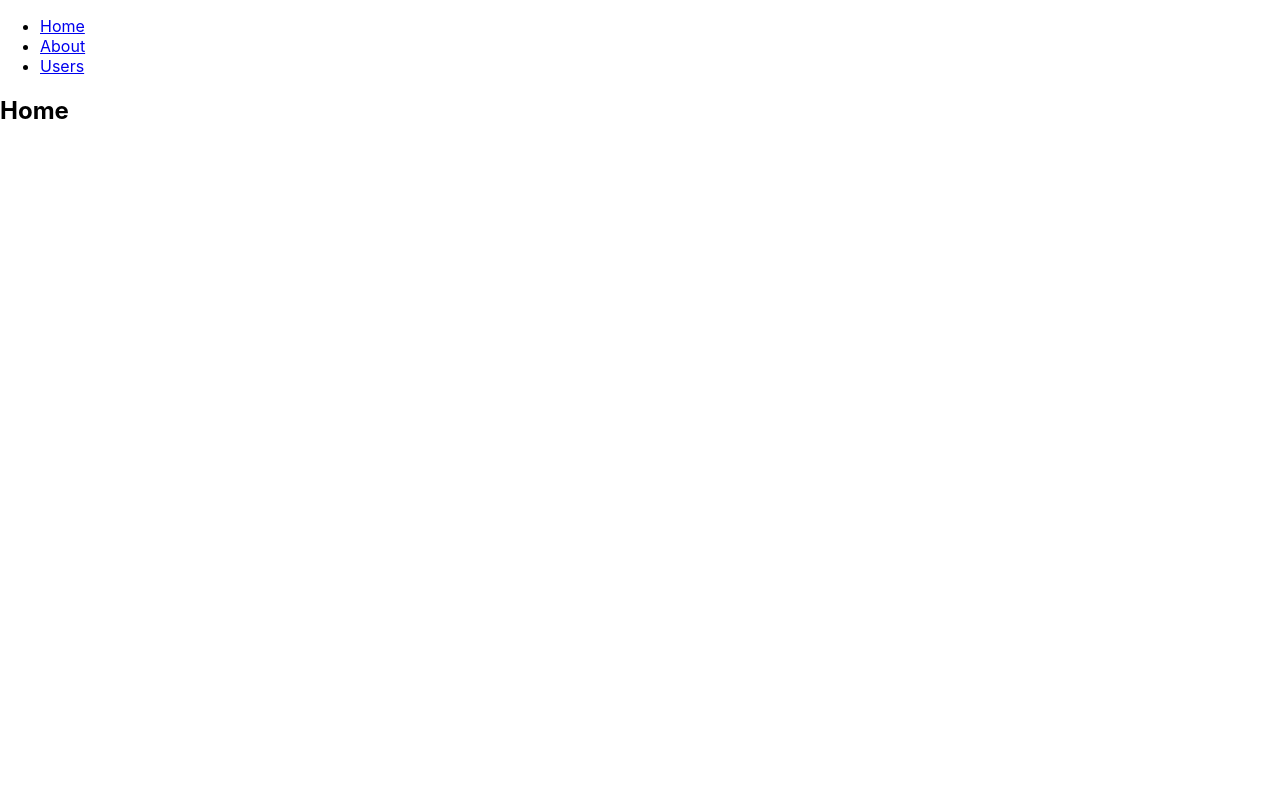
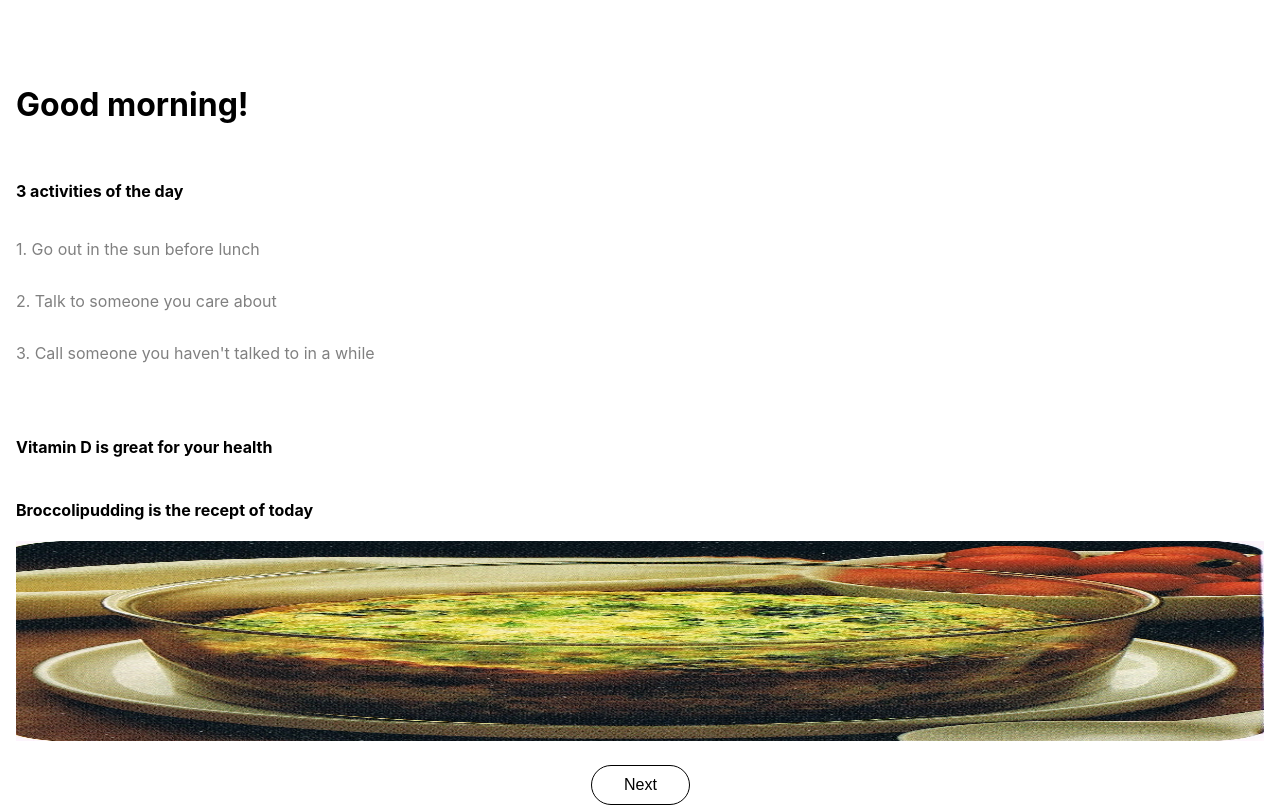
Before and after one commit to SimonTakman/Illia, a React (Create React App) app in the folder frontend/: page / in a window 1280 px wide. Built offline with nearby package versions, Linux system fonts and the light colour scheme.

Commit message:
feature/10-good-morning: Implement Good Moorning route

```diff
--- a/frontend/src/App.tsx
+++ b/frontend/src/App.tsx
@@ -5,13 +5,14 @@ import {
   Route,
   Link
 } from "react-router-dom";
+import {Home} from './routes/Home'
 
 import {About} from "./components/About"
 
 export default function App() {
   return (
     <Router>
-      <div>
+      {/* <div>
         <nav>
           <ul>
             <li>
@@ -24,7 +25,7 @@ export default function App() {
               <Link to="/users">Users</Link>
             </li>
           </ul>
-        </nav>
+        </nav> */}
 
         {/* A <Switch> looks through its children <Route>s and
             renders the first one that matches the current URL. */}
@@ -39,14 +40,11 @@ export default function App() {
             <Home />
           </Route>
         </Switch>
-      </div>
+      {/* </div> */}
     </Router>
   );
 }
 
-function Home() {
-  return <h2>Home</h2>;
-}
 
 function Users() {
   return <h2>Users</h2>;
--- /dev/null
+++ b/frontend/src/components/Button.styles.ts
@@ -0,0 +1,34 @@
+import styled from "styled-components";
+
+//Hover effect - Fade: https://github.com/IanLunn/Hover/blob/master/css/hover.css
+// https://ianlunn.github.io/Hover/#licenses
+
+export const ButtonStyle = styled.button`
+  display: inline-block;
+  outline: none;
+  vertical-align: middle;
+  -webkit-transform: perspective(1px) translateZ(0);
+  transform: perspective(1px) translateZ(0);
+  box-shadow: 0 0 1px rgba(0, 0, 0, 0);
+  -webkit-transition-duration: 0.3s;
+  transition-duration: 0.3s;
+  -webkit-transition-property: transform;
+  transition-property: transform;
+  height: 40px;
+  font-size: 16px;
+  font-weight: normal;
+  border: 1px solid black;
+  text-align: center;
+  padding: 10px 32px;
+  border-radius: 24px;
+  color: black;
+  background-color: white;
+  &:hover {
+    -webkit-transform: scale(1.1);
+    transform: scale(1.1);
+    cursor: pointer;
+    color: white;
+    background-color: black;
+    font-weight: bold;
+  }
+`;
--- /dev/null
+++ b/frontend/src/components/Button.tsx
@@ -0,0 +1,9 @@
+import React from 'react'
+import { ButtonStyle } from './Button.styles'
+export const Button = (props: any) => {
+    const { label, onClick } = props
+
+    return <ButtonStyle onClick={onClick}>{label}</ButtonStyle>
+}
+
+export default Button
--- /dev/null
+++ b/frontend/src/contexts/RootContext.tsx
@@ -0,0 +1 @@
+export {};
--- /dev/null
+++ b/frontend/src/routes/Home.styles.ts
@@ -0,0 +1,55 @@
+import styled from "styled-components";
+
+export const Wrapper = styled.div`
+  display: grid;
+  grid-template-rows: 64px auto 64px;
+  grid-template-columns: 16px auto 16px;
+  height: 100vh;
+`;
+
+export const Content = styled.div`
+  display: grid;
+  grid-row-start: 2;
+  grid-column-start: 2;
+  grid-template-rows: 96px 256px auto;
+  width: 100%;
+  height: 100%;
+`;
+
+export const Title = styled.h1`
+  margin-bottom: 32px;
+`;
+
+export const ActivityWrapper = styled.div``;
+
+export const ActivityTitle = styled.h4``;
+
+export const ActivityItemList = styled.div`
+  display: flex;
+  flex-direction: column;
+`;
+
+export const ActivityItem = styled.span`
+  color: gray;
+  margin: 16px 0;
+`;
+
+export const InspirationWrapper = styled.div`
+  display: flex;
+  flex-direction: column;
+`;
+
+export const InspirationTitle = styled.h4``;
+
+export const ButtonWrapper = styled.div`
+  display: flex;
+  align-items: center;
+  justify-content: center;
+`;
+
+export const FoodImage = styled.img`
+  width: 100%;
+  height: auto;
+  max-height: 200px;
+  margin-bottom: 24px;
+`;
--- /dev/null
+++ b/frontend/src/routes/Home.tsx
@@ -0,0 +1,51 @@
+import React from "react";
+import { Button } from "../components/Button";
+import {
+  ActivityTitle,
+  ActivityWrapper,
+  Content,
+  Wrapper,
+  Title,
+  ActivityItem,
+  ActivityItemList,
+  InspirationWrapper,
+  InspirationTitle,
+  ButtonWrapper,
+  FoodImage
+} from "./Home.styles";
+import { Link } from "react-router-dom";
+
+export const Home = (props: any) => {
+  const image = { src: './broccolipudding.jpg', alt: 'broccolipudding' }
+  return (
+    <Wrapper>
+      <Content>
+        <Title>Good morning!</Title>
+        <ActivityWrapper>
+          <ActivityTitle>3 activities of the day</ActivityTitle>
+          <ActivityItemList>
+            <ActivityItem>1. Go out in the sun before lunch</ActivityItem>
+            <ActivityItem>2. Talk to someone you care about</ActivityItem>
+            <ActivityItem>
+              3. Call someone you haven't talked to in a while
+            </ActivityItem>
+          </ActivityItemList>
+        </ActivityWrapper>
+        <InspirationWrapper>
+          <InspirationTitle>
+            Vitamin D is great for your health
+          </InspirationTitle>
+          <InspirationTitle>
+            Broccolipudding is the recept of today
+          </InspirationTitle>
+          <FoodImage src={image.src} alt={image.alt}/>
+          <ButtonWrapper>
+          <Link to="/about">
+            <Button label={"Next"} />
+          </Link>
+          </ButtonWrapper>
+        </InspirationWrapper>
+      </Content>
+    </Wrapper>
+  );
+};
```
Also changed, not shown: frontend/public/broccolipudding.jpg (added).
